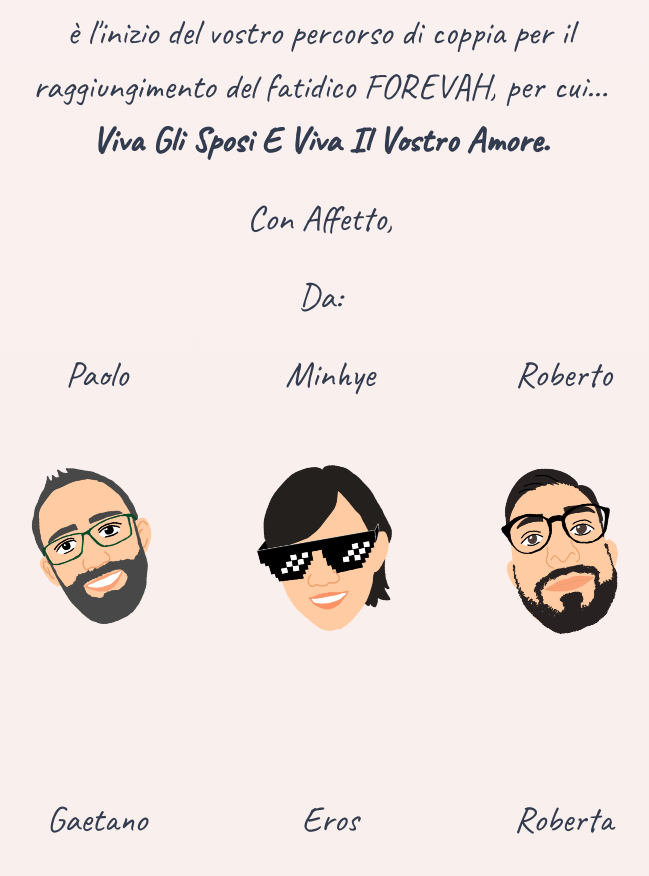
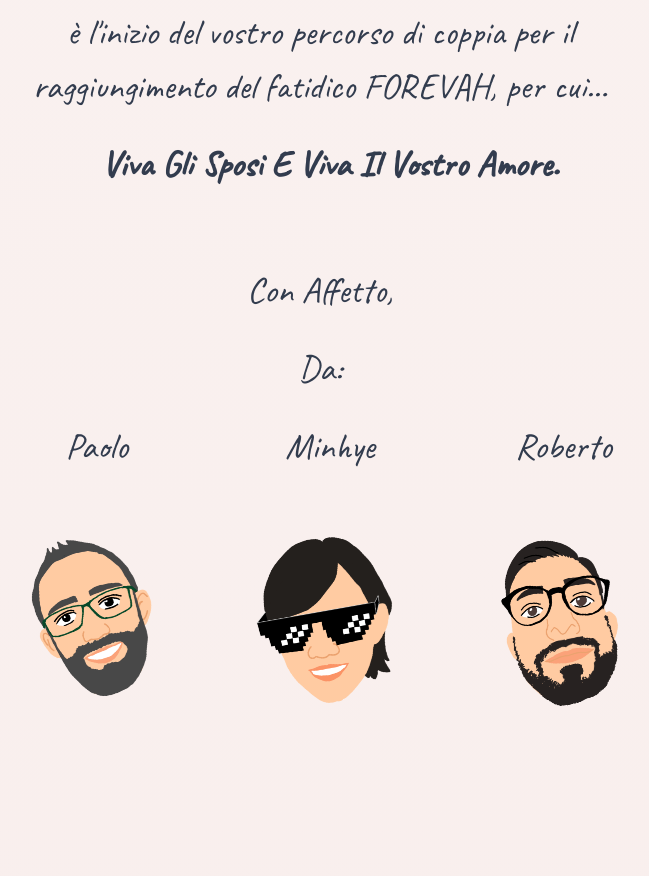
Before and after one commit to PaoloCatalano/wedding-pietro-marta-next, a Next.js app: page / in a window 1280 px wide. Shown: the part 7115-7991 px from the top of the page, without its empty margins (310-959 px from the left). Built offline with nearby package versions, Linux system fonts and the light colour scheme.

Commit message:
ChromeOS commit 3

```diff
--- a/pages/index.js
+++ b/pages/index.js
@@ -248,12 +248,12 @@ const IndexPage = () => {
               il lieto fine come si è abituati a vedere nelle favole Disney.
               Oggi è l&apos;inizio del vostro percorso di coppia per il
               raggiungimento del fatidico FOREVAH, per cui...
-              <p>
-                <strong style={{ textTransform: "capitalize" }}>
-                  viva gli sposi e viva il vostro amore.
-                </strong>
-              </p>
             </p>
+            <div style={{ marginBottom: "3rem" }}>
+              <strong style={{ textTransform: "capitalize" }}>
+                viva gli sposi e viva il vostro amore.
+              </strong>
+            </div>
             <p>Con Affetto,</p>
             <p>Da:</p>
             <div
```
